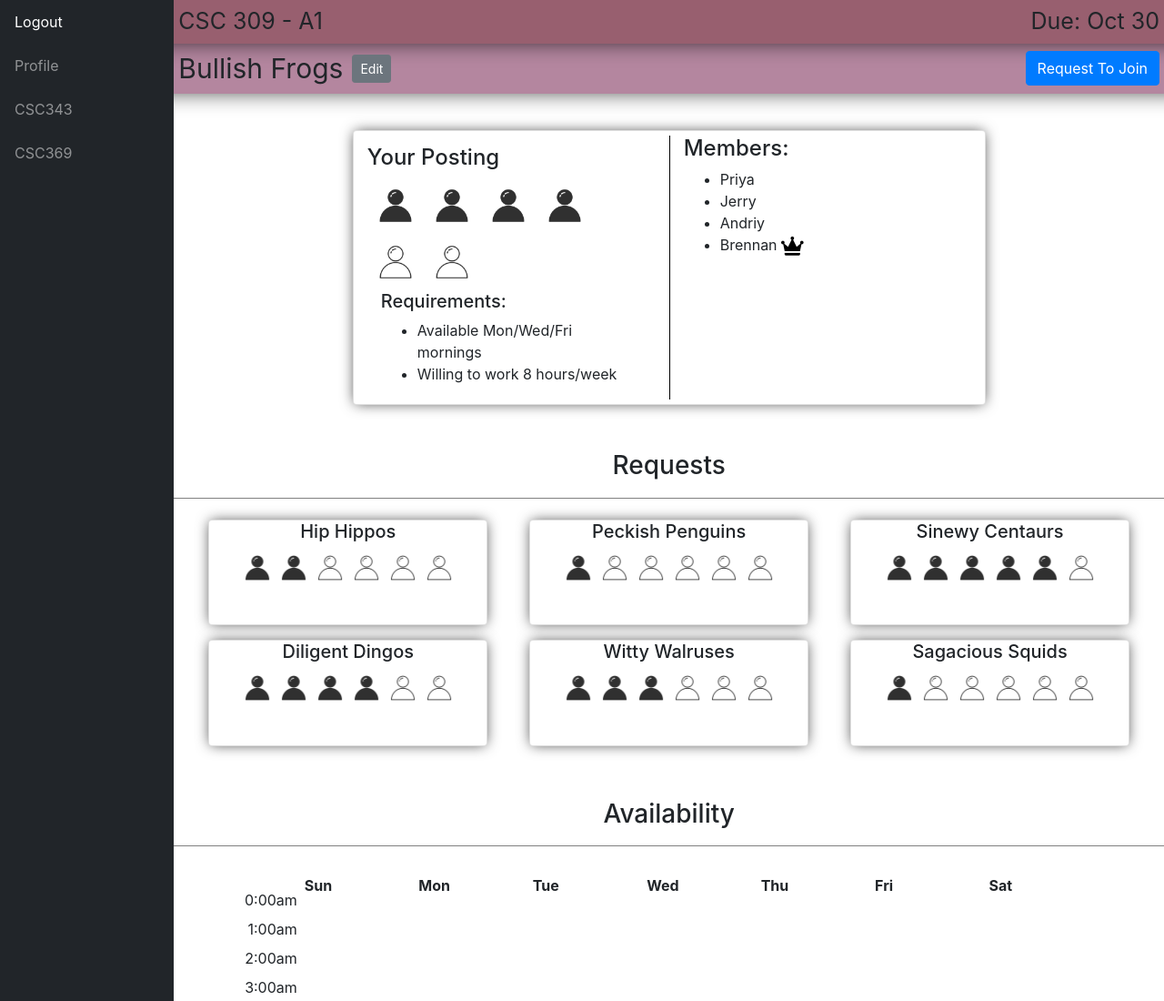
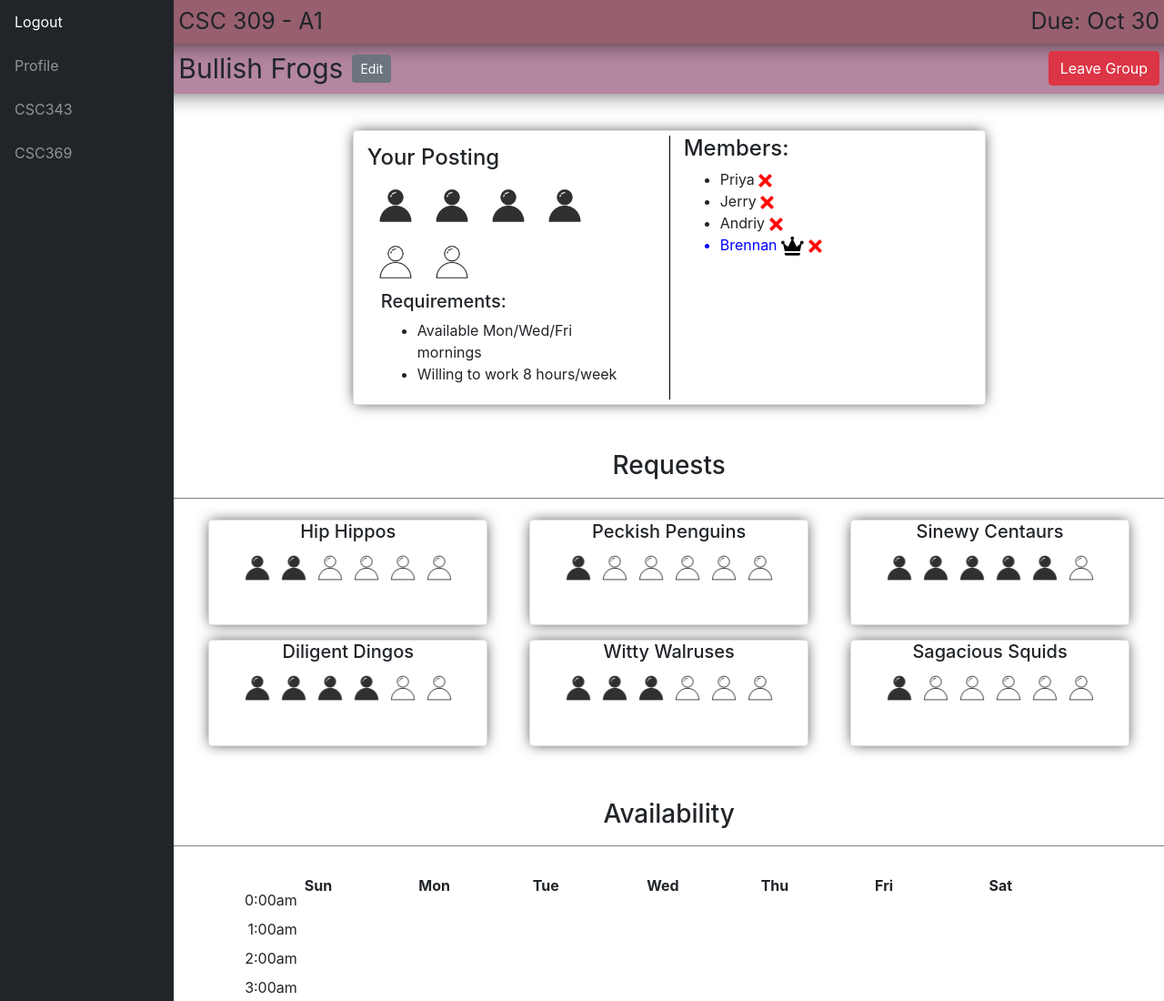
Before and after one commit to jerry123z/Groupr, a website: page frontend/group_page.html in a window 1280 px wide. Shown: the top 1100 px of the page at 91% size. Drawn offline with Linux system fonts and the light colour scheme.

Commit message:
Added the ability to delete users and leave the group from the front end.

```diff
--- a/frontend/css/group_page.css
+++ b/frontend/css/group_page.css
@@ -120,6 +120,12 @@ html, body {
 	resize: both;
 }
 
+.member_kick {
+	max-height: 15px;
+	max-width: 15px;
+	resize: both;
+}
+
 .big-user-icon {
     max-height: 80px;
     max-width: 80px;
--- a/frontend/group_page.html
+++ b/frontend/group_page.html
@@ -51,6 +51,7 @@
 				</div>
 				<input id='editable_group_name' type="text">
 				<button id='requestJoinButton' type='button' class='btn btn-primary'>Request To Join</button>
+				<button id='leaveGroupButton' type='button' class='btn btn-danger'>Leave Group</button>
 			</div>
 			<div class='shadow_above'>
 				<div class='page-container container'>
--- a/frontend/js/group_page.js
+++ b/frontend/js/group_page.js
@@ -1,20 +1,43 @@
 
 const groupRequests = [
-    {name: "Hip Hippos", groupId: Math.floor(Math.random() * 1000000), numMembers: 2, members: ["Larry", "Velma"]},
-    {name: "Peckish Penguins", groupId: Math.floor(Math.random() * 1000000), numMembers: 1, members: ["Jacob"]},
-    {name: "Sinewy Centaurs", groupId: Math.floor(Math.random() * 1000000), numMembers: 5, members: ["Tyler", "Skyler", "Ashley", "Sassie", "Bessy"]},
-    {name: "Diligent Dingos", groupId: Math.floor(Math.random() * 1000000), numMembers: 4, members: ["Harry", "Berry", "Mary", "Carrie"]},
-    {name: "Witty Walruses", groupId: Math.floor(Math.random() * 1000000), numMembers: 3, members: ["Dawn", "Ron", 'John']},
-    {name: "Sagacious Squids", groupId: Math.floor(Math.random() * 1000000), numMembers: 1, members: ["Tony"]}
-]
+    {name: "Hip Hippos", _id: Math.floor(Math.random() * 1000000), numMembers: 2, members: ["Larry", "Velma"]},
+    {name: "Peckish Penguins", _id: Math.floor(Math.random() * 1000000), numMembers: 1, members: ["Jacob"]},
+    {name: "Sinewy Centaurs", _id: Math.floor(Math.random() * 1000000), numMembers: 5, members: ["Tyler", "Skyler", "Ashley", "Sassie", "Bessy"]},
+    {name: "Diligent Dingos", _id: Math.floor(Math.random() * 1000000), numMembers: 4, members: ["Harry", "Berry", "Mary", "Carrie"]},
+    {name: "Witty Walruses", _id: Math.floor(Math.random() * 1000000), numMembers: 3, members: ["Dawn", "Ron", 'John']},
+    {name: "Sagacious Squids", _id: Math.floor(Math.random() * 1000000), numMembers: 1, members: ["Tony"]}
+];
 
-const user = "David";
-const owner = "Brennan";
+const user = {
+    name: "Andriy",
+    _id: "z9827398276398",
+    school: "jnksnv0s9v9823",
+    courses: ["nlkajoia882"],
+    assignments: ["092hfahoifao"],
+    groups: ["mkanmln89090"]
+};
+const owner = {
+    name: "Brennan",
+    _id: "z9827398276398",
+    school: "jnksnv0s9v9823",
+    courses: ["nlkajoia882"],
+    assignments: ["092hfahoifao"],
+    groups: ["mkanmln89090"]
+};
 
 const userGroup = {
+    _id: "mkanmln89090",
+    school: "jnksnv0s9v9823",
+    couse: "nlkajoia882",
+    assignment: "092hfahoifao",
     name: "Bullish Frogs",
     numMembers: 4,
-    members: ["Priya", "Jerry", "Andriy", "Brennan"],
+    members: [
+        {name: "Priya", _id: "ah98fchq39809qfy", school: "jnksnv0s9v9823", courses: ["nlkajoia882"], assignments: ["092hfahoifao"], groups: ["mkanmln89090"]},
+        {name: "Jerry", _id: "la02ha08fh980a", school: "jnksnv0s9v9823", courses: ["nlkajoia882"], assignments: ["092hfahoifao"], groups: ["mkanmln89090"]},
+        {name: "Andriy", _id: "pa982ya9igaf", school: "jnksnv0s9v9823", courses: ["nlkajoia882"], assignments: ["092hfahoifao"], groups: ["mkanmln89090"]},
+        {name: "Brennan", _id: "z9827398276398", school: "jnksnv0s9v9823", courses: ["nlkajoia882"], assignments: ["092hfahoifao"], groups: ["mkanmln89090"]}
+    ],
     requirements: ["Available Mon/Wed/Fri mornings", "Willing to work 8 hours/week"],
     availability: {
         0: [['09:00', '11:00'], ['13:00', '16:00']],
@@ -54,24 +77,36 @@ function setUserGroup(group) {
         }
         // Add the member list. Also put a crown next to the owner and make the user blue.
         const membersList = group.members.map(member => {
-            const crown = member == owner ? `<img class='member_crown' src='content/crown.png'>` : ``;
-            return member == user ? `<li class='member_you'> ${member} ${crown} </li>` : `<li> ${member} ${crown} </li>`;
+            const kick = user._id == owner._id ? `<img data-uid='${member._id}' class='member_kick' src='content/kick.png'>` : ``;
+            const crown = member._id == owner._id ? `<img class='member_crown' src='content/crown.png'>` : ``;
+            return member._id == user._id ? $(`<li class='member_you'> ${member.name} ${crown} ${kick} </li>`) : $(`<li> ${member.name} ${crown} ${kick} </li>`);
         });
         // Attach the member list.
-        $("#group-members-container").find("ul").append(membersList.join(""));
+        const $groupMemberContainer = $("#group-members-container");
+        $groupMemberContainer.find("ul").append(membersList);
+        $(".member_kick").click(event => {
+            const button = $(event.target);
+            const uid = button.data('uid');
+            console.log("Request sent!");
+        });
+
         // Attach the requirement list.
         const requirementList = group.requirements.map(requirement => `<li>${requirement}</li>`);
         $("#posting_requirements").append(requirementList.join(""));
-        if(group.members.indexOf(user) != -1)
+        if(group.members.find((member) => member._id == user._id))
         {
             $('#requestJoinButton').remove();
+            $('#leaveGroupButton').click(event => {
+                $('#leaveGroupButton').removeClass('btn-danger')
+                    .addClass('btn-secondary');
+            });
         }
         else
         {
+            $('#leaveGroupButton').remove();
             $('#requestJoinButton').click(event => {
                 $('#requestJoinButton').removeClass('btn-primary')
-                    .addClass('btn-secondary')
-                    .text('Request sent!');
+                    .addClass('btn-secondary');
             });
         }
     }
@@ -100,7 +135,7 @@ function addRequest(group) {
     }
     $container.attr('data-toggle', 'modal');
     $container.attr('data-target', '#requestModal');
-    $container.attr('data-gid', group.groupId);
+    $container.attr('data-gid', group._id);
 
     $container.append($title);
     $container.append($numMembersContainer);
@@ -113,13 +148,13 @@ function setupMergeModal()
     $('#requestModal').on('show.bs.modal', event => {
         const button = $(event.relatedTarget);
         const gid = button.data('gid');
-        openMergeModal(groupRequests.filter(group => group.groupId == gid)[0]);
+        openMergeModal(groupRequests.filter(group => group._id == gid)[0]);
     });
 }
 
 function openMergeModal(group) {
     $("#requestModalLabel").text(group.name);
-    $("#requestModalLabel").attr('href', "group_page.html?gid=" + group.groupId);
+    $("#requestModalLabel").attr('href', "group_page.html?gid=" + group._id);
     const $numMembersContainer = $("#request-members-icons");
     $numMembersContainer.empty();
     // adding all filled-in icons
--- a/models.js
+++ b/models.js
@@ -27,6 +27,7 @@ const User = mongoose.model("User", {
         required: true
     },
     courses: [[ObjectId]],
+    assignments: [[ObjectId]],
     groups: [[ObjectId]],
     isAdmin: {
         type: Boolean,
```
Also changed, not shown: frontend/content/kick.png (added).
